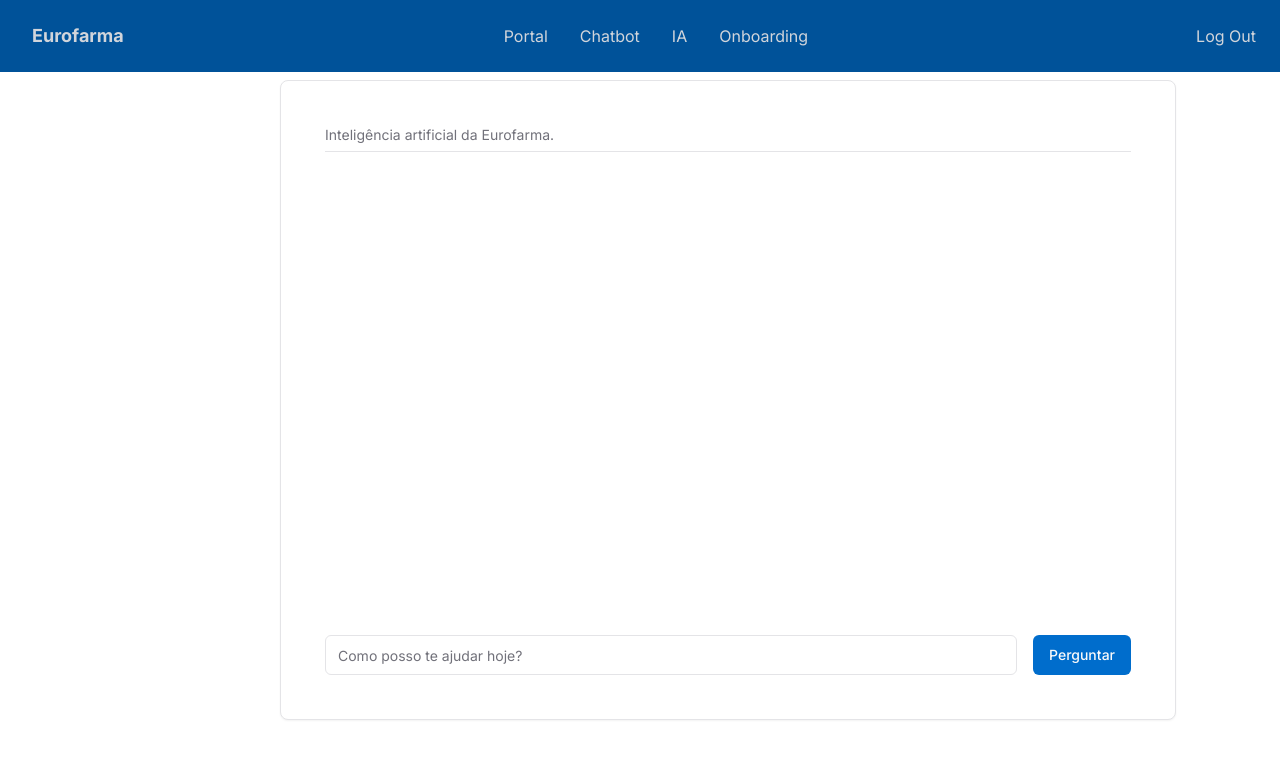
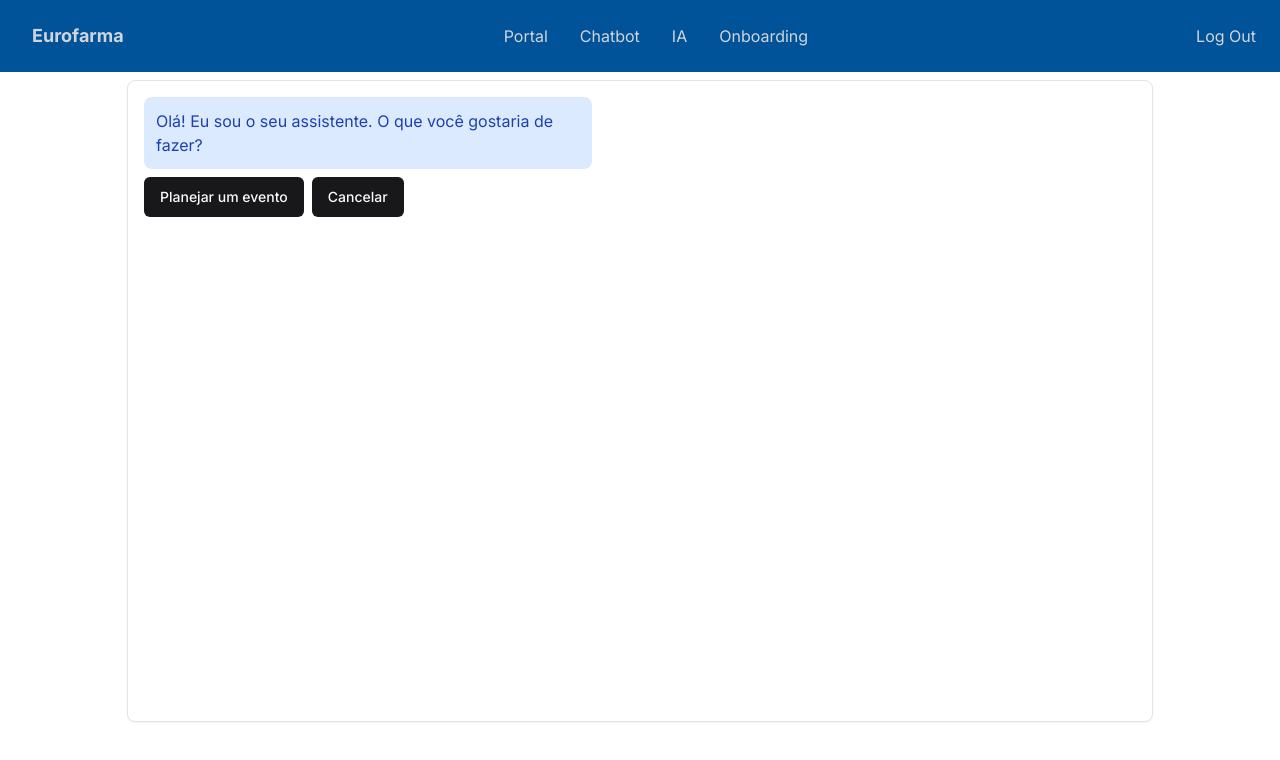
Before and after one commit to 3SIPG/web, a Next.js app: page /chatbot in a window 1280 px wide. Shown: the top 760 px of the page. Built offline with nearby package versions, Linux system fonts and the light colour scheme.

Commit message:
feat: changed old to new chat component

```diff
--- a/src/components/ui/chat-component.tsx
+++ b/src/components/ui/chat-component.tsx
@@ -1,96 +1,199 @@
-'use client';
-import { Input } from "./input";
-import { Button } from "./button";
-import { Card, CardHeader, CardTitle, CardDescription, CardContent, CardFooter } from "./card";
-import { Separator } from "./separator";
-import { ChangeEvent, FormEvent, useState } from "react";
-import axios from 'axios';
-import { v4 } from 'uuid';
-import { ScrollArea } from "./scroll-area";
+"use client";
+import { SetStateAction, useState, useEffect } from 'react';
+import { Card, CardContent } from './card';
+import { Button } from './button';
 
-const apiUrl = 'http://localhost:3002';
+export default function ChatComponent() {
+    const [step, setStep] = useState(0);
+    const [eventDetails, setEventDetails] = useState({
+        type: '',
+        numberOfPeople: '',
+        hasGifts: false,
+        cost: 0,
+    });
+    const [chatHistory, setChatHistory] = useState<Array<{ role: 'assistant' | 'user'; message: string }>>([]);
+    const [assistantMessage, setAssistantMessage] = useState('');
 
-interface Message {
-  id: string;
-  role: string;
-  content: string;
+    // Calcula o custo com base no número de pessoas e se há brindes
+    const calculateCost = (numberOfPeople: string, hasGifts: boolean) => {
+        let costPerPerson = 1000; // Custo base por pessoa
+        let additionalCost = 0;
+
+        if (hasGifts) {
+            additionalCost = 88000;
         }
 
-export default function Ia() {
-  const [inputQuestion, setInputQuestion] = useState('');
-  const [messages, setMessages] = useState<Message[]>([]);
-
-  const handleQuestionChange = (event: ChangeEvent<HTMLInputElement>) => {
-    setInputQuestion(event.target.value);
+        const peopleCount = parseInt(numberOfPeople.replace(/[^0-9]/g, ''));
+        return peopleCount * costPerPerson + additionalCost;
     };
 
-  const AddMessage = (role: string, content: string) => {
-    const newMessage: Message = {
-      id: v4(),
-      role,
-      content,
-    };
-    setMessages(prevMessages => [...prevMessages, newMessage]);
+    const addMessageToHistory = (role: 'assistant' | 'user', message: string) => {
+        setChatHistory((prev) => {
+            // Evita adicionar mensagens duplicadas
+            if (prev.length > 0 && prev[prev.length - 1].role === role && prev[prev.length - 1].message === message) {
+                return prev;
+            }
+            return [...prev, { role, message }];
+        });
     };
 
-  const Ask = async (event: FormEvent) => {
-    event.preventDefault();
-    if (!inputQuestion) return;
-    AddMessage('user', inputQuestion);
+    useEffect(() => {
+        if (step === 0 && chatHistory.length === 0) {
+            setAssistantMessage('Olá! Eu sou o seu assistente. O que você gostaria de fazer?');
+        } else if (step === 1) {
+            setAssistantMessage('Quantas pessoas participarão do evento?');
+        } else if (step === 2) {
+            setAssistantMessage('Haverá brindes no evento?');
+        }
+    }, [step]);
 
-    try {
-      const dataToSend = { question: inputQuestion };
-      setInputQuestion('');
-      const result = await axios.post(`${apiUrl}/ask`, dataToSend);
-      const { message } = result.data;
-      AddMessage('assistant', message);
-    } catch (error) {
-      console.error(error);
+    useEffect(() => {
+        if (assistantMessage) {
+            addMessageToHistory('assistant', assistantMessage);
+            setAssistantMessage(''); // Limpa a mensagem após adicioná-la
+        }
+    }, [assistantMessage]);
+
+    const handleOptionClick = (option: SetStateAction<number>) => {
+        if (option === 1) {
+            setStep(option);
+        } else if (option === 0) {
+            addMessageToHistory('assistant', 'Operação cancelada.');
+            setChatHistory([]);
+            setEventDetails({
+                type: '',
+                numberOfPeople: '',
+                hasGifts: false,
+                cost: 0,
+            });
+            setStep(option);
         }
     };
 
+    const handleNumberOfPeopleClick = (number: string) => {
+        setEventDetails((prev) => {
+            const newCost = calculateCost(number, prev.hasGifts);
+            return {
+                ...prev,
+                numberOfPeople: number,
+                cost: newCost,
+            };
+        });
+        addMessageToHistory('user', `Número de Pessoas: ${number}`);
+        setStep(2); // Avançar para a próxima pergunta
+    };
+
+    const handleGiftsClick = (hasGifts: boolean) => {
+        setEventDetails((prev) => {
+            const newCost = calculateCost(prev.numberOfPeople, hasGifts);
+            return {
+                ...prev,
+                hasGifts,
+                cost: newCost,
+            };
+        });
+        addMessageToHistory('user', `Brindes: ${hasGifts ? 'Sim' : 'Não'}`);
+        setStep(3); // Avançar para a próxima etapa
+    };
+
+    const handleBack = () => {
+        setStep((prev) => Math.max(prev - 1, 0)); // Voltar para a etapa anterior, mínimo de 0
+    };
+
+    const handleStartNewEvent = () => {
+        setChatHistory([]);
+        setEventDetails({
+            type: '',
+            numberOfPeople: '',
+            hasGifts: false,
+            cost: 0,
+        });
+        setStep(0);
+    };
+
     return (
-    <div className='flex justify-center items-center ml-44'>
-      <Card className='grid grid-rows-[min-content_1fr_min-content] w-[70vw] h-[80vh] gap-2 flex-col p-5'>
-        <CardHeader>
-          <CardDescription>
-            Inteligência artificial da Eurofarma.
-          </CardDescription>
-          <Separator />
-        </CardHeader>
-        <CardContent className="w-full">
-          <ScrollArea className="w-full h-[52vh] rounded-sm p-4">
-            {messages.map(message => (
-              <div className="mt-[1.5rem]" key={message.id}>
-                {message.role === 'user' ? (
-                  <div className="flex justify-end">
-                    <p className="text-center max-w-[70vw] font-sans rounded-3xl px-5 py-2.5 bg-zinc-300 border border-zinc-300">
-                      {message.content}
-                    </p>
+        <Card>
+            <CardContent className="w-[80vw] h-[80vh] p-4">
+                <div className="flex flex-col h-full overflow-y-auto space-y-4">
+                    <div className="flex flex-col space-y-2">
+                        {/* Exibir histórico de mensagens */}
+                        <div className="flex flex-col space-y-2">
+                            {chatHistory.map((entry, index) => (
+                                <div key={index} className={`flex ${entry.role === 'user' ? 'justify-end' : 'justify-start'}`}>
+                                    <div
+                                        className={`p-3 rounded-lg max-w-md ${
+                                            entry.role === 'user'
+                                                ? 'bg-gray-200 text-gray-800'
+                                                : 'bg-blue-100 text-blue-800'
+                                        }`}
+                                    >
+                                        <p>{entry.message}</p>
                                     </div>
-                ) : (
-                  <div className="flex font-sans justify-start flex-row gap-4 max-w-[70vw]">
-                    <p>{message.content}</p>
+                                </div>
+                            ))}
+                        </div>
+
+                        {/* Perguntas e respostas */}
+                        {step === 0 && (
+                            <div className="flex space-x-2 mt-2">
+                                <Button
+                                    onClick={() => {
+                                        addMessageToHistory('user', 'Planejar um evento');
+                                        handleOptionClick(1);
+                                    }}
+                                >
+                                    Planejar um evento
+                                </Button>
+                                <Button
+                                    onClick={() => {
+                                        addMessageToHistory('user', 'Cancelar');
+                                        handleOptionClick(0);
+                                    }}
+                                >
+                                    Cancelar
+                                </Button>
+                            </div>
+                        )}
+                        {step === 1 && (
+                            <div className="flex items-center space-x-2 mt-2">
+                                <Button onClick={() => handleNumberOfPeopleClick('80')}>80</Button>
+                                <Button onClick={() => handleNumberOfPeopleClick('160')}>160</Button>
+                                <Button onClick={() => handleNumberOfPeopleClick('240+')}>240+</Button>
+                            </div>
+                        )}
+                        {step === 2 && (
+                            <div className="flex items-center space-x-2 mt-2">
+                                <Button onClick={() => handleGiftsClick(true)}>Sim</Button>
+                                <Button onClick={() => handleGiftsClick(false)}>Não</Button>
+                            </div>
+                        )}
+                        {step === 3 && (
+                            <div className="flex items-start space-x-4">
+                                <div className="bg-blue-100 text-blue-800 p-3 rounded-lg max-w-md">
+                                    <p>Resumo do Evento:</p>
+                                    <ul className="list-disc pl-5">
+                                        <li>Tipo de Evento: Planejamento</li>
+                                        <li>Número de Pessoas: {eventDetails.numberOfPeople}</li>
+                                        <li>Brindes: {eventDetails.hasGifts ? 'Sim' : 'Não'}</li>
+                                        <li>Custo Estimado: R$ {eventDetails.cost.toLocaleString('pt-BR')}</li>
+                                    </ul>
+                                    <p>Obrigado por fornecer as informações. Se precisar de mais ajuda, estou aqui!</p>
+                                </div>
                             </div>
                         )}
                     </div>
-            ))}
-          </ScrollArea>
+                    {step === 3 && (
+                        <div className="flex space-x-2 mt-2">
+                            <Button onClick={handleStartNewEvent}>Iniciar Novo Evento</Button>
+                        </div>
+                    )}
+                     {step > 0 && (
+                        <div className="flex justify-between items-center mt-2">
+                            <Button onClick={handleBack}>Voltar</Button>
+                        </div>
+                    )}
+                </div>
             </CardContent>
-        <CardFooter>
-          <form onSubmit={Ask} className='flex flex-row gap-4 w-full'>
-            <Input
-              id="input"
-              placeholder='Como posso te ajudar hoje?'
-              value={inputQuestion}
-              onChange={handleQuestionChange}
-            />
-            <Button type='submit' className='bg-euro-primary-400 hover:bg-euro-primary-600'>
-              Perguntar
-            </Button>
-          </form>
-        </CardFooter>
         </Card>
-    </div>
     );
 }
```
Lines whose indentation alone changed are shown as unchanged.
